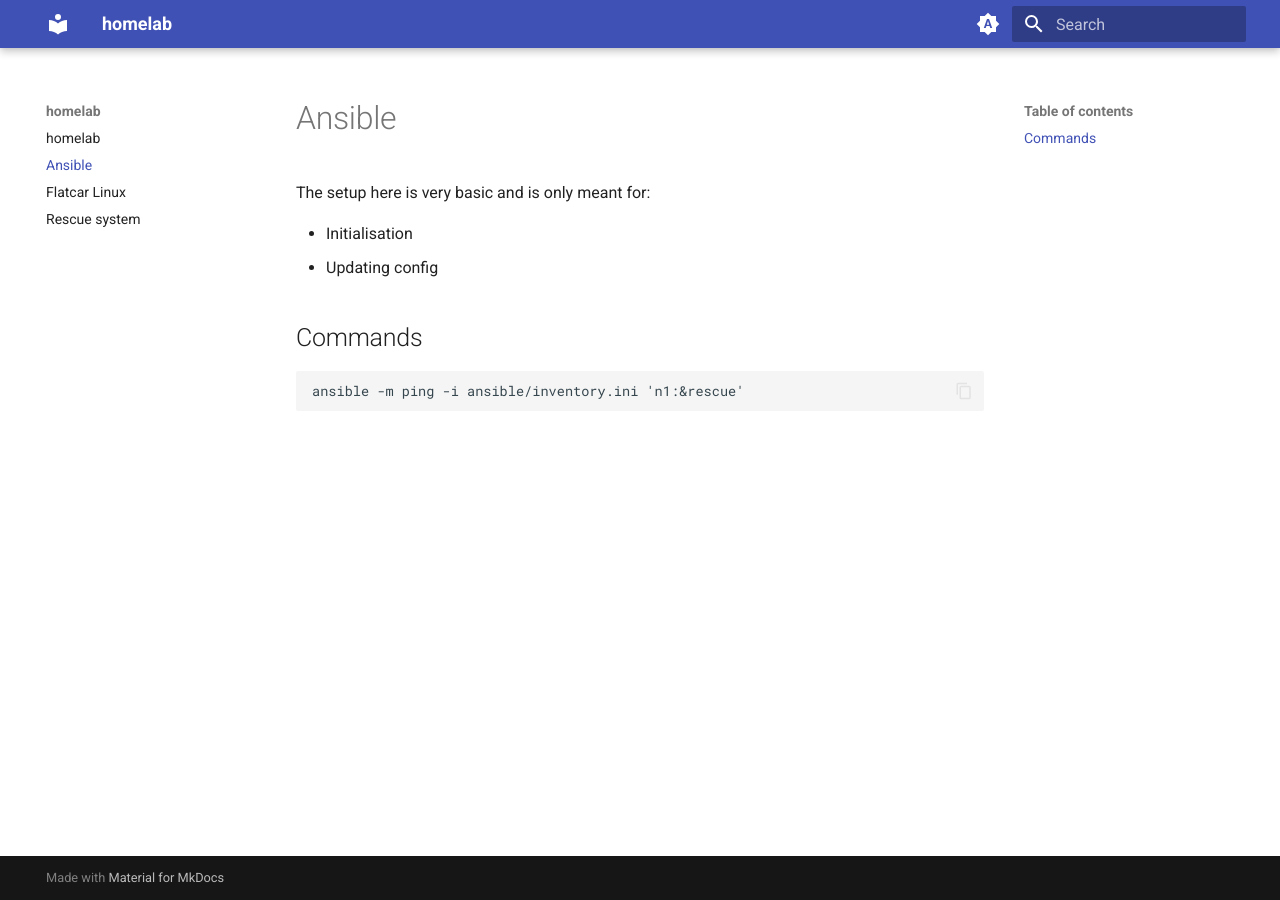
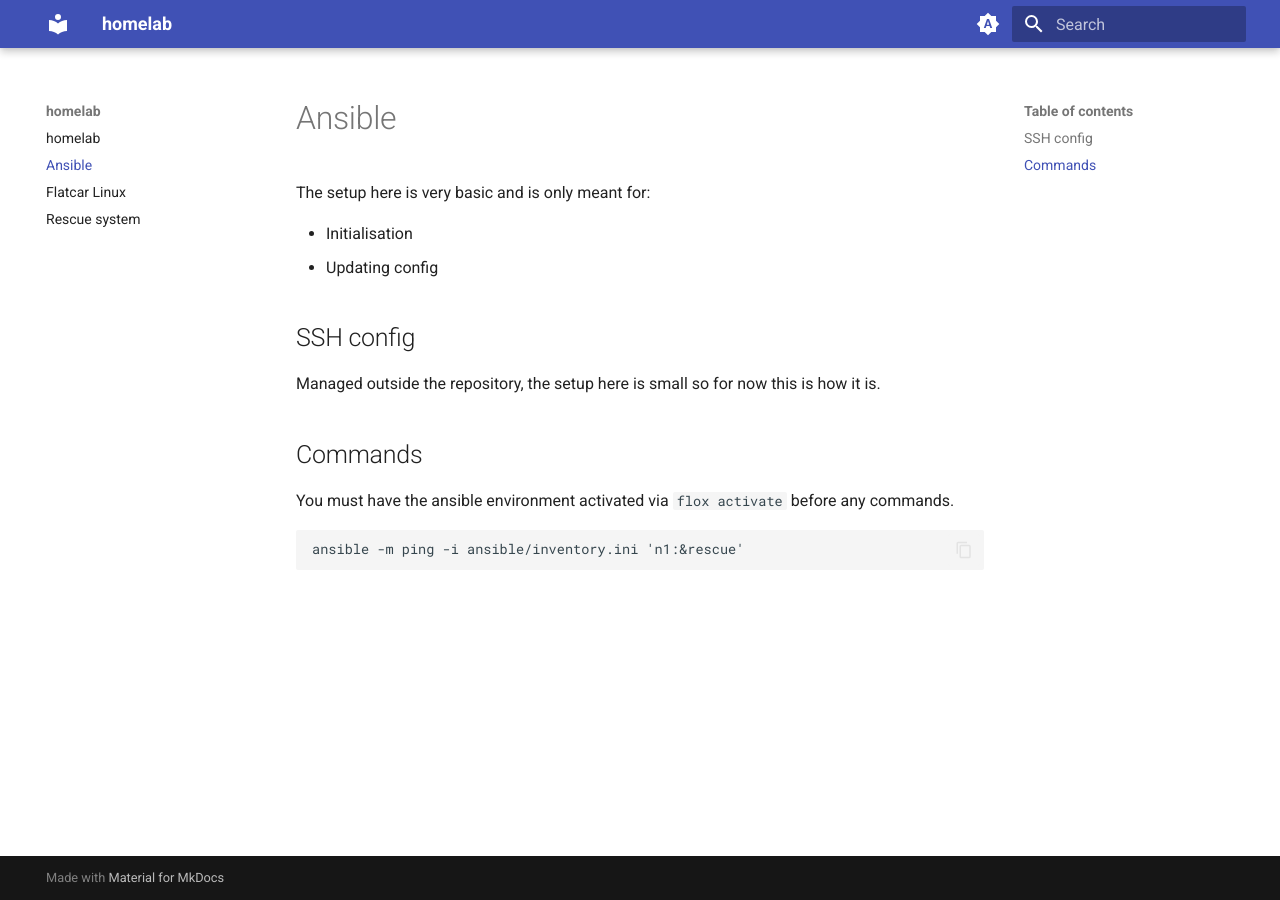
Before and after one commit to anttiharju/homelab, an MkDocs documentation site: the page built from docs/ansible.md, in a window 1280 px wide. Built offline with MkDocs 1.6.1 and Material for MkDocs 9.7.7, drawn with Linux system fonts in a browser that asks for light colours.

Commit message:
Update Ansible docs

````diff
--- a/docs/ansible.md
+++ b/docs/ansible.md
@@ -5,7 +5,13 @@ The setup here is very basic and is only meant for:
 - Initialisation
 - Updating config
 
+## SSH config
+
+Managed outside the repository, the setup here is small so for now this is how it is.
+
 ## Commands
+
+You must have the ansible environment activated via `flox activate` before any commands.
 
 ```sh
 ansible -m ping -i ansible/inventory.ini 'n1:&rescue'
````
